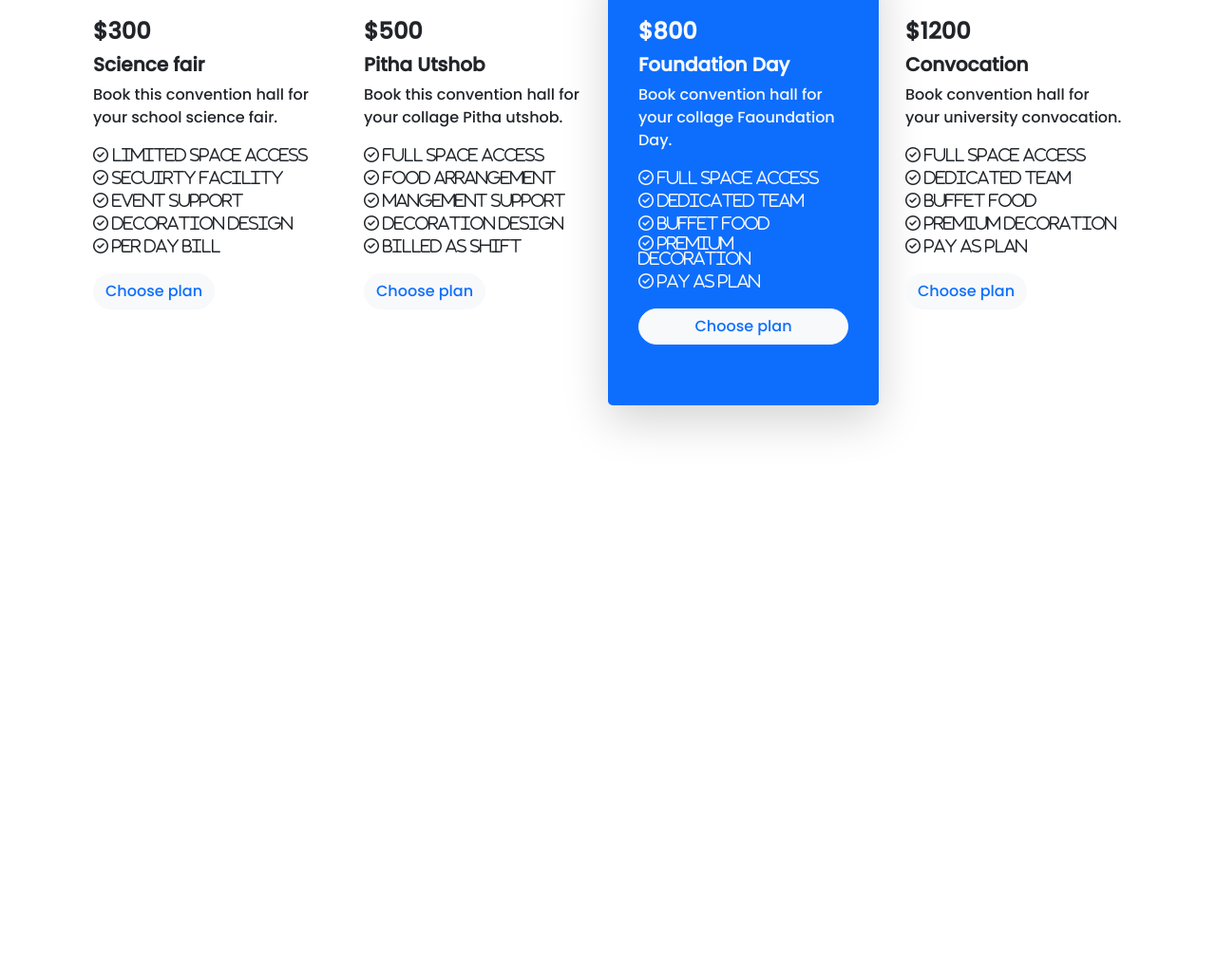
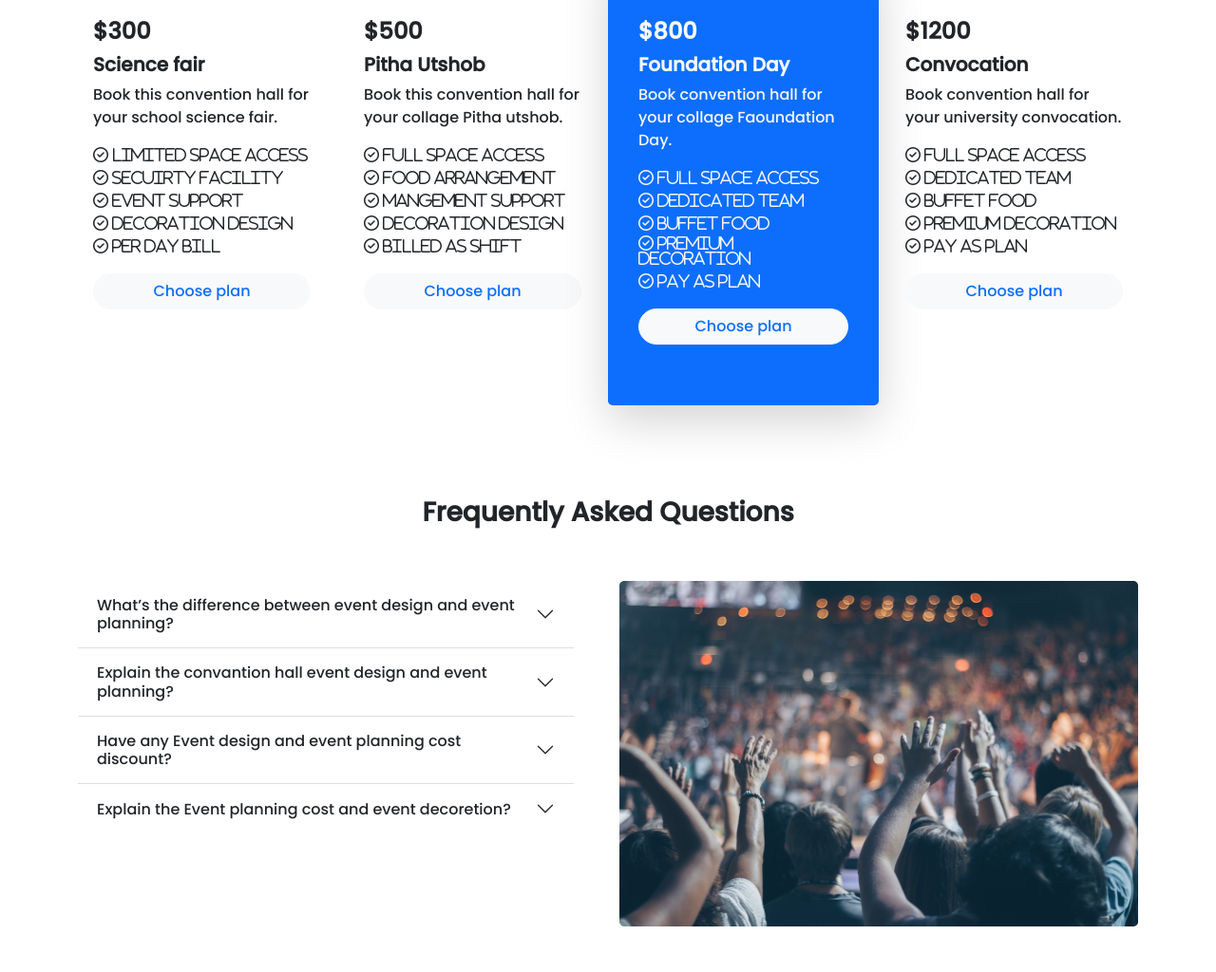
Before and after one commit to hasan71224/convention-center, a plain HTML site: page index.html in a window 1280 px wide. Shown: the part 694-1718 px from the top of the page at 95% size. Before the commit the page ends 1217 px from the top, so only its background shows below. Drawn offline with Linux system fonts and the light colour scheme.

Commit message:
complite our questions section

```diff
--- a/index.html
+++ b/index.html
@@ -98,7 +98,7 @@
                       <i class="fas fa-check-circle fw-normal"> event support</i> <br>
                       <i class="fas fa-check-circle fw-normal"> Decoration design</i> <br>
                       <i class="fas fa-check-circle fw-normal"> Per day bill</i> <br>
-                      <a href="https://www.linkedin.com/in/md-mahmudul-hasan-754235166/" target="_blank" class="btn btn-light text-primary mt-3 rounded-pill">Choose plan</a>
+                      <a href="https://www.linkedin.com/in/md-mahmudul-hasan-754235166/" target="_blank" class="btn btn-light text-primary mt-3 rounded-pill d-flex justify-content-center">Choose plan</a>
                     </div>
                   </div>
                 </div>
@@ -113,7 +113,7 @@
                           <i class="fas fa-check-circle fw-normal"> mangement support</i> <br>
                           <i class="fas fa-check-circle fw-normal"> Decoration design</i> <br>
                           <i class="fas fa-check-circle fw-normal"> Billed as shift</i> <br>
-                          <a href="https://www.linkedin.com/in/md-mahmudul-hasan-754235166/" target="_blank" class="btn btn-light text-primary mt-3 rounded-pill">Choose plan</a>
+                          <a href="https://www.linkedin.com/in/md-mahmudul-hasan-754235166/" target="_blank" class="btn btn-light text-primary mt-3 rounded-pill d-flex justify-content-center">Choose plan</a>
                         </div>
                     </div>
                 </div>
@@ -146,13 +146,76 @@
                           <i class="fas fa-check-circle fw-normal"> Buffet food</i> <br>
                           <i class="fas fa-check-circle fw-normal"> premium Decoration</i> <br>
                           <i class="fas fa-check-circle fw-normal"> pay as plan</i> <br>
-                          <a href="https://www.linkedin.com/in/md-mahmudul-hasan-754235166/" target="_blank" class="btn btn-light text-primary mt-3 rounded-pill">Choose plan</a>
+                          <a href="https://www.linkedin.com/in/md-mahmudul-hasan-754235166/" target="_blank" class="btn btn-light text-primary mt-3 rounded-pill d-flex justify-content-center">Choose plan</a>
                         </div>
                     </div>
                 </div>
               </div>
         </section>
         <!-- our packages section end -->
+
+        <!-- Frequently Asked Questions section start -->
+        <section class="container">
+            <h3 class="text-center fw-bold ">Frequently Asked Questions</h3>
+            <div class="py-5">
+                <div class="row gx-5">
+                <div class="col">
+                    <div class="w-100 me-3">
+                        <div class="accordion accordion-flush" id="accordionFlushExample">
+                            <div class="accordion-item">
+                            <h2 class="accordion-header" id="flush-headingOne">
+                                <button class="accordion-button collapsed" type="button" data-bs-toggle="collapse" data-bs-target="#flush-collapseOne" aria-expanded="false" aria-controls="flush-collapseOne">
+                                    What’s the difference between event design and event planning?
+                                </button>
+                            </h2>
+                            <div id="flush-collapseOne" class="accordion-collapse collapse" aria-labelledby="flush-headingOne" data-bs-parent="#accordionFlushExample">
+                                <div class="accordion-body">Event design and event planning work hand in hand to deliver a successful event.Events by Knight offer tailor made events. This means we incorporate both event design and event planning to create that perfect event.</div>
+                            </div>
+                            </div>
+                            <div class="accordion-item">
+                            <h2 class="accordion-header" id="flush-headingTwo">
+                                <button class="accordion-button collapsed" type="button" data-bs-toggle="collapse" data-bs-target="#flush-collapseTwo" aria-expanded="false" aria-controls="flush-collapseTwo">
+                                    Explain the convantion hall event design and event planning?
+                                </button>
+                            </h2>
+                            <div id="flush-collapseTwo" class="accordion-collapse collapse" aria-labelledby="flush-headingTwo" data-bs-parent="#accordionFlushExample">
+                                <div class="accordion-body">Event design and event planning work hand in hand to deliver a successful event.Events by Knight offer tailor made events. This means we incorporate both event design and event planning to create that perfect event.</div>
+                            </div>
+                            </div>
+                            <div class="accordion-item">
+                            <h2 class="accordion-header" id="flush-headingThree">
+                                <button class="accordion-button collapsed" type="button" data-bs-toggle="collapse" data-bs-target="#flush-collapseThree" aria-expanded="false" aria-controls="flush-collapseThree">
+                                    Have any Event design and event planning cost discount?
+                                </button>
+                            </h2>
+                            <div id="flush-collapseThree" class="accordion-collapse collapse" aria-labelledby="flush-headingThree" data-bs-parent="#accordionFlushExample">
+                                <div class="accordion-body">Event design and event planning work hand in hand to deliver a successful event.Events by Knight offer tailor made events. This means we incorporate both event design and event planning to create that perfect event.</div>
+                            </div>
+                            </div>
+                            <div class="accordion-item">
+                            <h2 class="accordion-header" id="flush-headingfour">
+                                <button class="accordion-button collapsed" type="button" data-bs-toggle="collapse" data-bs-target="#flush-collapsefour" aria-expanded="false" aria-controls="flush-collapsefour">
+                                    Explain the Event planning cost and event decoretion?
+                                </button>
+                            </h2>
+                            <div id="flush-collapsefour" class="accordion-collapse collapse" aria-labelledby="flush-headingfour" data-bs-parent="#accordionFlushExample">
+                                <div class="accordion-body">Event design and event planning work hand in hand to deliver a successful event.Events by Knight offer tailor made events. This means we incorporate both event design and event planning to create that perfect event.</div>
+                            </div>
+                            </div>
+                        </div>
+                    </div>
+                </div>
+                <!-- image option -->
+                <div class="col">
+                    <img src="images/people.png" height="364px" width="546" alt="">
+                </div>
+                </div>
+            </div>
+        </section>
+
+
+        <!-- Frequently Asked Questions section end -->
+
     </main>
     <!-- link with js -->
     <script src="js/bootstrap.bundle.min.js"></script>
```
